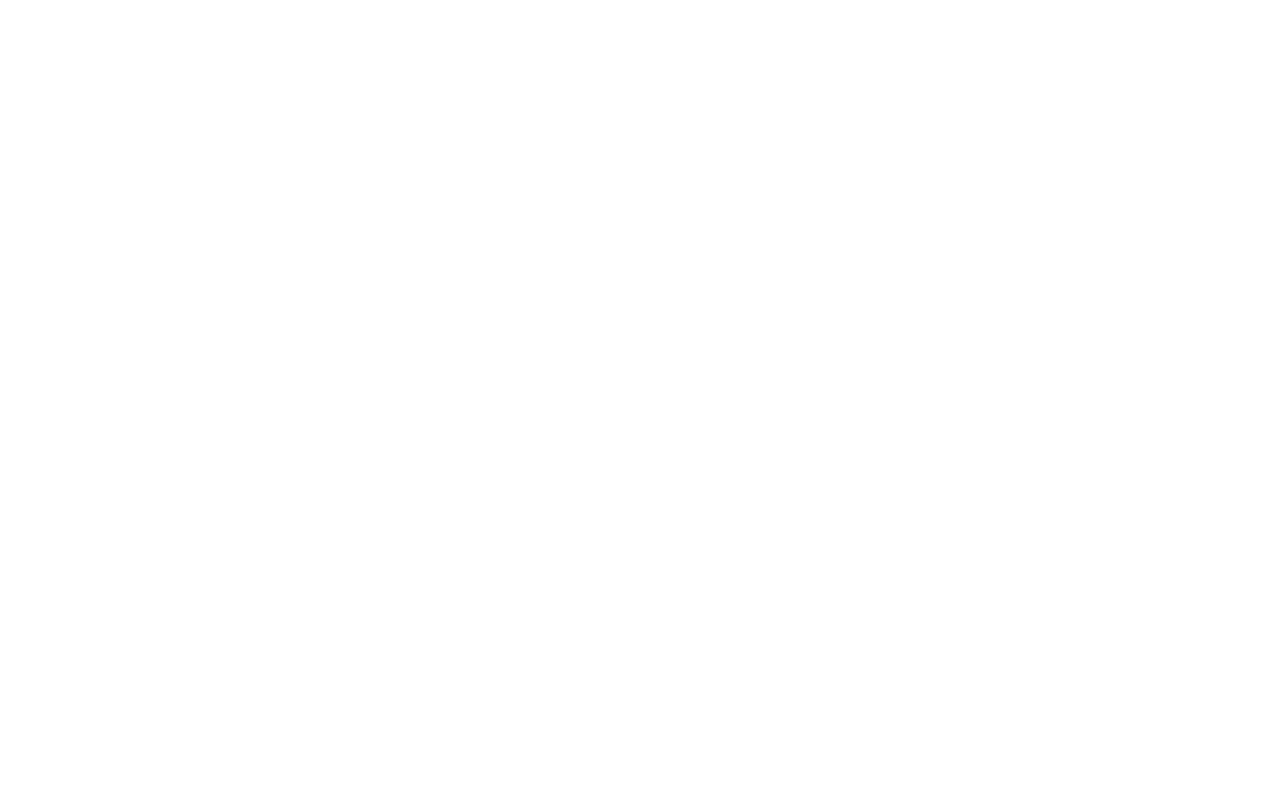
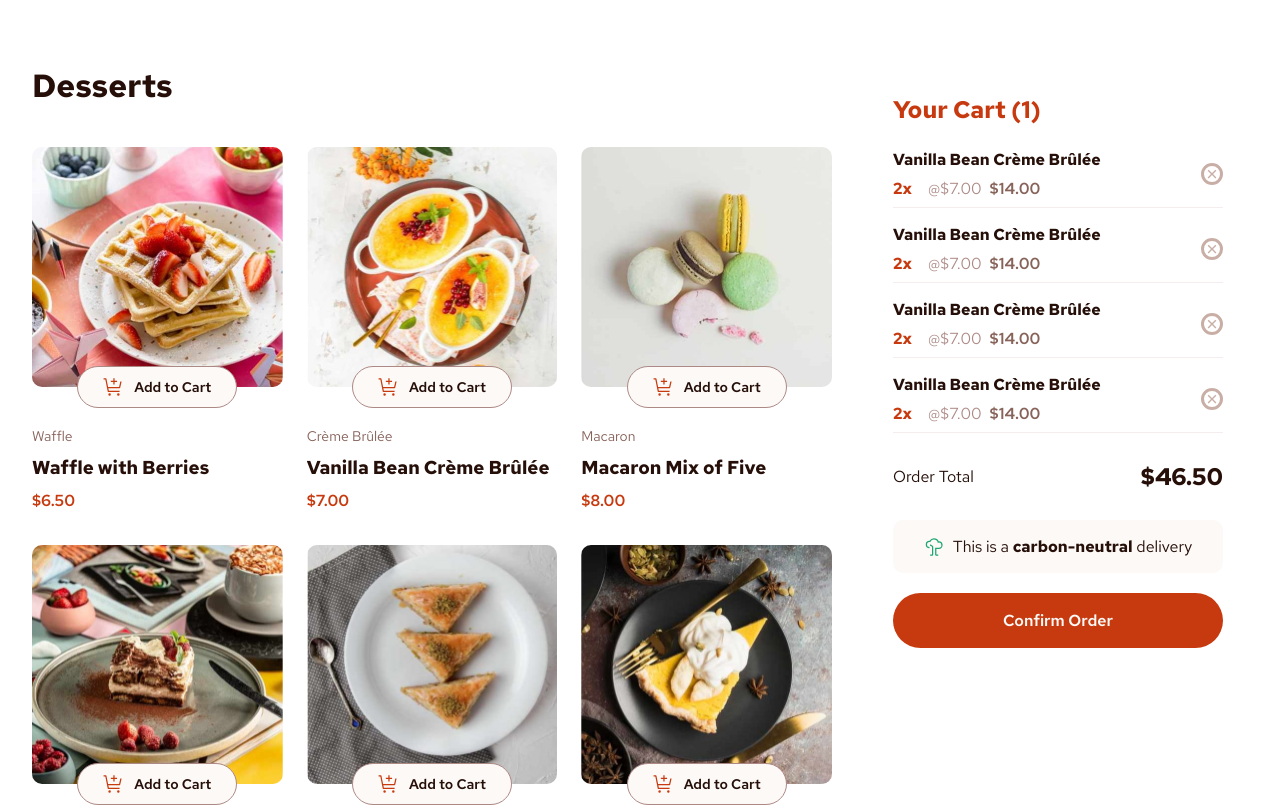
Before and after one commit to DmitryMuzalev/product-list-with-cart, a React (Vite) app: page / in a window 1280 px wide. Shown: the top 807 px of the page. Built offline with nearby package versions, Linux system fonts and the light colour scheme.

Commit message:
Change the structure of the App component

```diff
--- a/src/App.tsx
+++ b/src/App.tsx
@@ -1,5 +1,14 @@
+import { Cart } from "./components/Cart/Cart";
+import { Products } from "./components/Products/Products";
+import { Layout } from "./components/UI/Layout";
+
 function App() {
-  return <div></div>;
+  return (
+    <Layout>
+      <Products />
+      <Cart />
+    </Layout>
+  );
 }
 
 export default App;
```
Also changed, not shown: src/components/Layout.tsx (deleted, +0 -11 lines).
